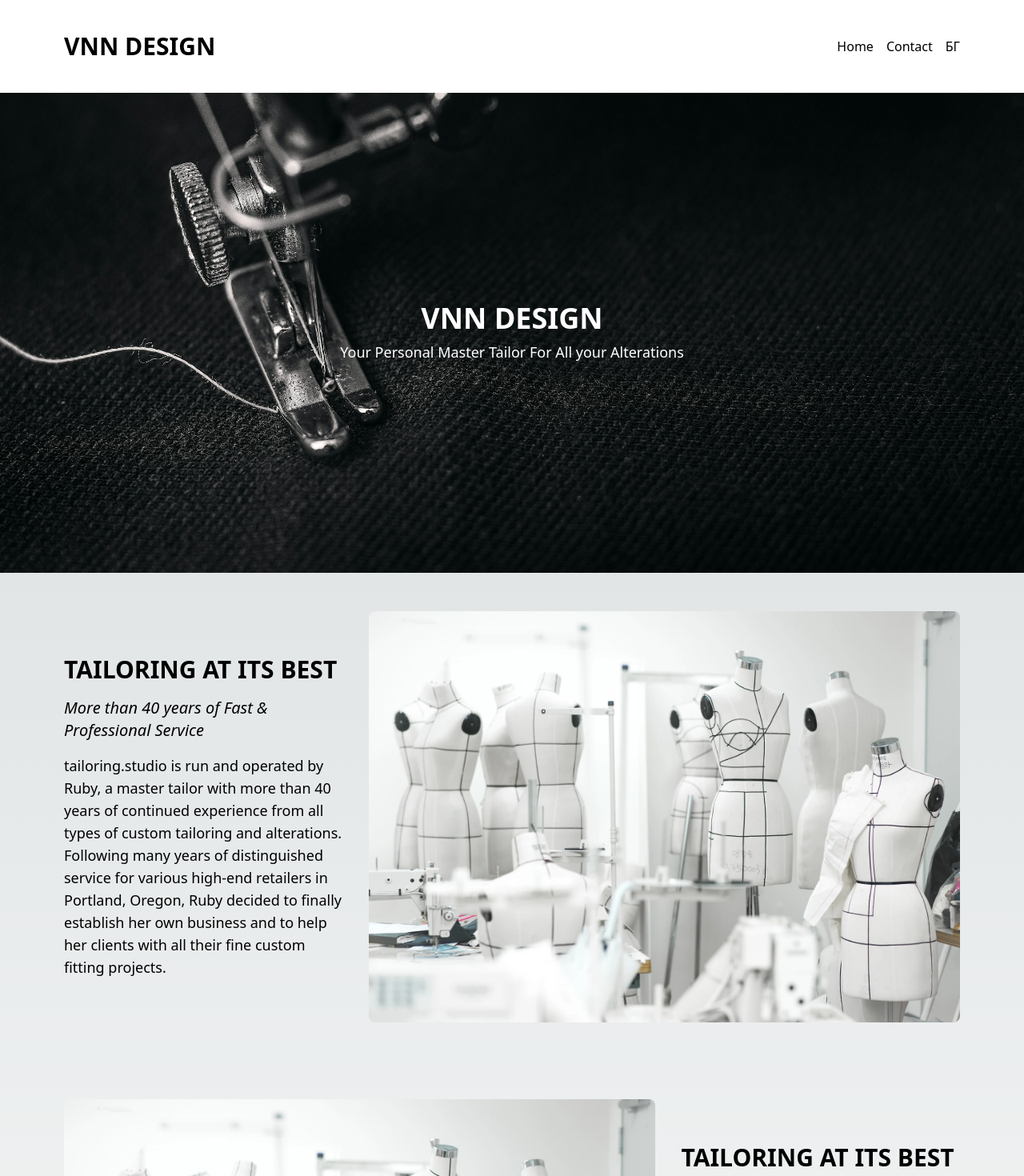
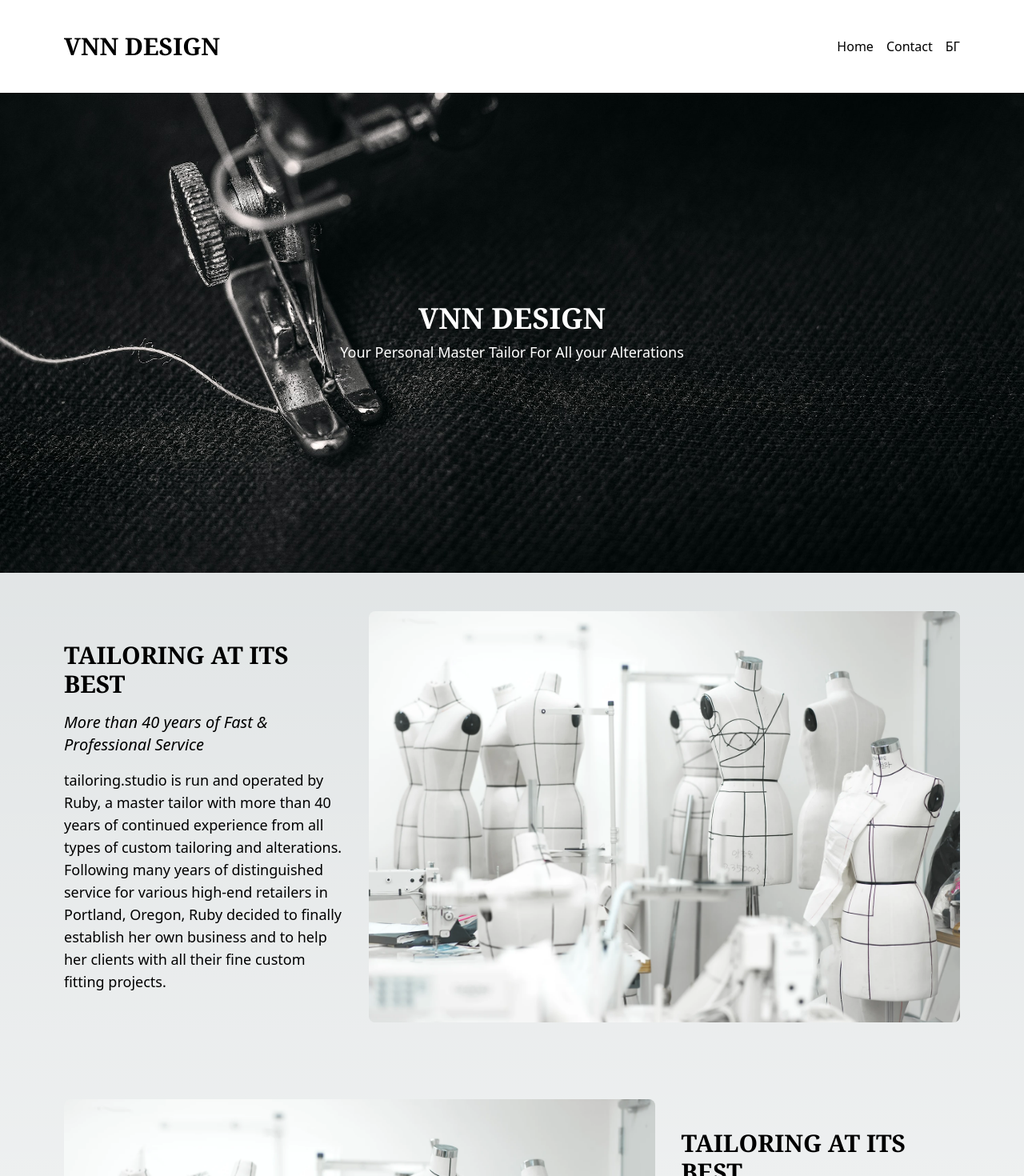
Before and after one commit to vselllena/VNN, a Next.js app in the folder vnn/: page / in a window 1280 px wide. Shown: the top 1470 px of the page at 80% size. Built offline with nearby package versions, Linux system fonts and the light colour scheme.

Commit message:
updates fonts

```diff
--- a/vnn/src/app/components/Form.tsx
+++ b/vnn/src/app/components/Form.tsx
@@ -55,7 +55,7 @@ export default function Form() {
   return (
     <div className="flex flex-col items-center justify-between w-full px-20 py-12 mx-auto text-black bg-white lg:flex-row">
       <div className="w-full mb-4 lg:w-1/3 lg:mb-0 lg:ml-32">
-        <h2 className="mb-6 text-3xl font-bold">{t.title}</h2>
+        <h2 className="mb-6 text-3xl font-bold font-serif">{t.title}</h2>
         <form onSubmit={handleSubmit} className="space-y-4">
           <div>
             <label htmlFor="name" className="block mb-1">
--- a/vnn/src/app/components/Header.tsx
+++ b/vnn/src/app/components/Header.tsx
@@ -22,14 +22,14 @@ export default function Header() {
 
   return (
     <div className="flex flex-row items-center justify-between px-20 py-10 text-black bg-white">
-      <Link href="/" className="text-3xl font-bold">
+      <Link href="/" className="text-3xl font-bold font-serif">
         VNN DESIGN
       </Link>
       <div className="flex flex-row items-center space-x-4">
-        <Link href="/" className="hover:underline">
+        <Link href="/" className="hover:underline font-sans">
           {t.home}
         </Link>
-        <Link href="/contact" className="hover:underline">
+        <Link href="/contact" className="hover:underline font-sans">
           {t.contact}
         </Link>
         <LanguageSwitcher />
--- a/vnn/src/app/components/ImageText.tsx
+++ b/vnn/src/app/components/ImageText.tsx
@@ -34,9 +34,13 @@ export default function ImageText() {
         />
       </div>
       <div className="w-full lg:w-1/2 lg:pl-8">
-        <h2 className="mb-4 text-2xl font-bold lg:text-3xl">{t.title}</h2>
-        <p className="mb-4 text-xl italic">{t.subtitle}</p>
-        <p className="mb-4 text-md lg:text-lg lg:mb-0">{t.description}</p>
+        <h2 className="mb-4 text-2xl font-bold lg:text-3xl font-serif">
+          {t.title}
+        </h2>
+        <p className="mb-4 text-xl font-sans italic">{t.subtitle}</p>
+        <p className="mb-4 text-md font-sans lg:text-lg lg:mb-0">
+          {t.description}
+        </p>
       </div>
     </div>
   );
--- a/vnn/src/app/components/IntroText.tsx
+++ b/vnn/src/app/components/IntroText.tsx
@@ -20,8 +20,8 @@ export function IntroText() {
 
   return (
     <div className="flex flex-col items-center justify-center text-white">
-      <div className="text-4xl font-bold text-center">{t.title}</div>
-      <span className="mt-2 text-lg text-center">{t.subtitle}</span>
+      <div className="font-serif text-4xl font-bold text-center">{t.title}</div>
+      <span className="font-sans mt-2 text-lg text-center">{t.subtitle}</span>
     </div>
   );
 }
--- a/vnn/src/app/components/TextImage.tsx
+++ b/vnn/src/app/components/TextImage.tsx
@@ -27,9 +27,13 @@ export default function TextImage() {
   return (
     <div className="flex flex-col items-center justify-between w-full px-10 mx-auto mt-4 lg:mt-0 lg:py-12 lg:px-20 lg:flex-row">
       <div className="w-full lg:w-1/2 lg:pr-8">
-        <h2 className="mb-4 text-2xl font-bold lg:text-3xl">{t.title}</h2>
-        <p className="mb-4 text-xl italic">{t.subtitle}</p>
-        <p className="mb-4 text-md lg:text-lg lg:mb-0">{t.description}</p>
+        <h2 className="mb-4 text-2xl font-bold lg:text-3xl font-serif">
+          {t.title}
+        </h2>
+        <p className="mb-4 text-xl italic font-sans">{t.subtitle}</p>
+        <p className="mb-4 text-md lg:text-lg lg:mb-0 font-sans">
+          {t.description}
+        </p>
       </div>
       <div className="w-full mb-8 lg:mb-0">
         <Image
```
